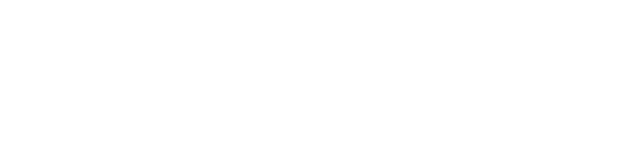
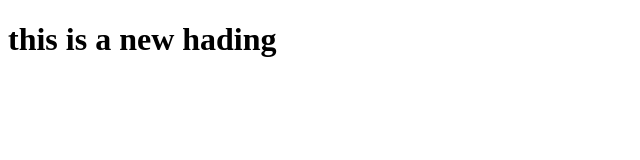
Before and after one commit to bhaveshparante/bhaveshparante, a plain HTML site: page index.html in a window 1280 px wide. Shown: the whole page, without its empty margins (0-640 px from the left). Drawn offline with Linux system fonts and the light colour scheme.

Commit message:
in this file add heding 1

```diff
--- a/index.html
+++ b/index.html
@@ -7,6 +7,6 @@
     <title>Document</title>
 </head>
 <body>
-
+    <h1>this is a new hading</h1>
 </body>
 </html>
```
